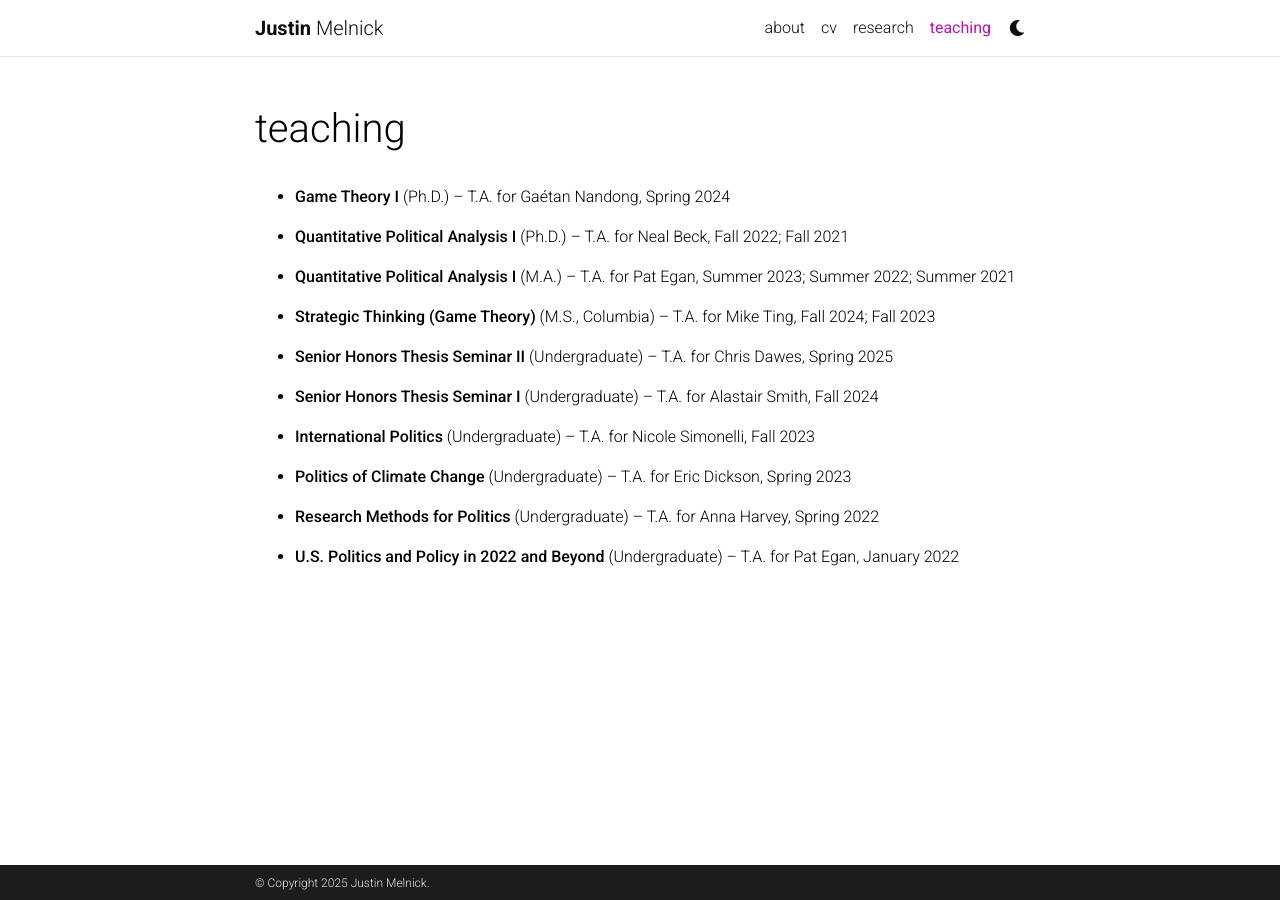
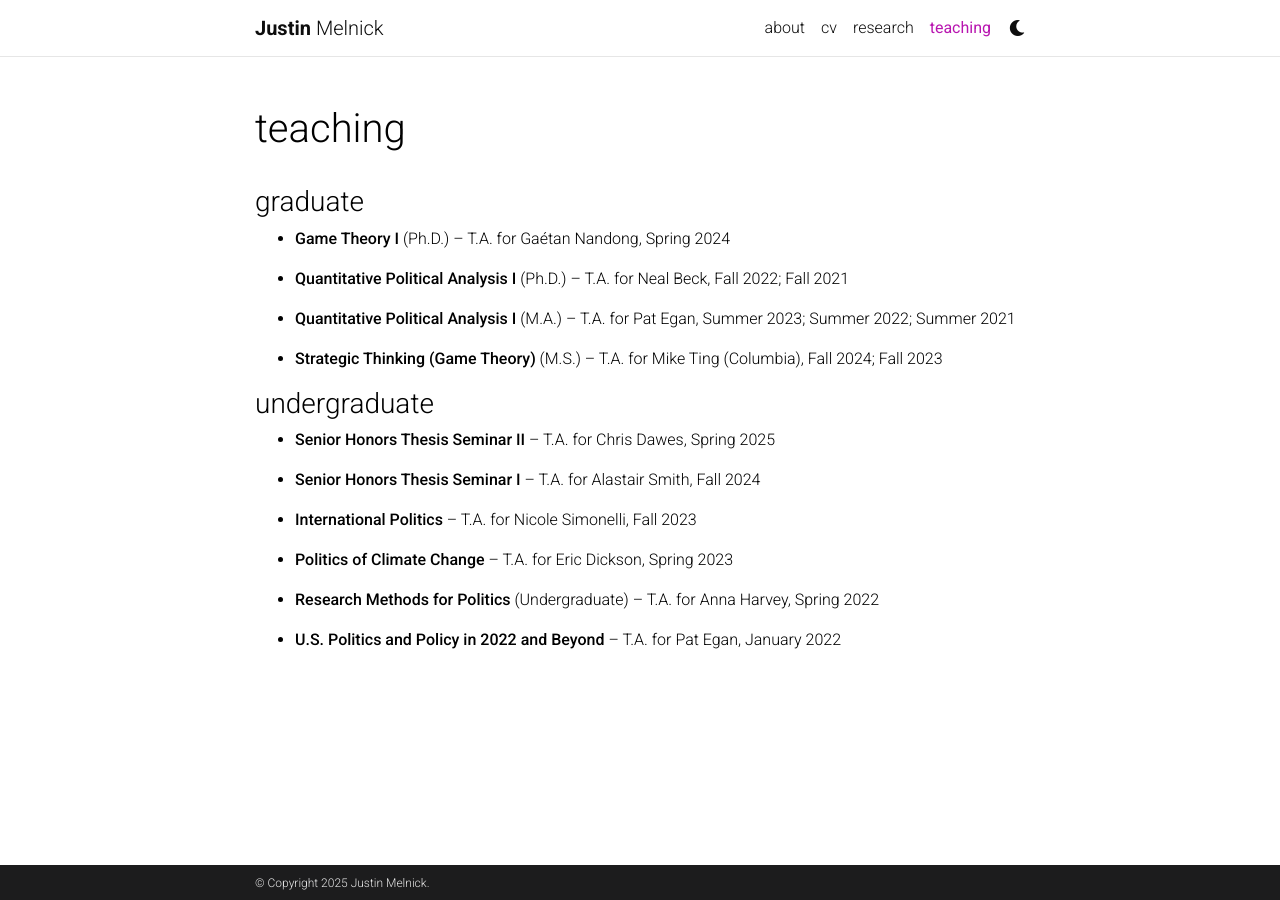
Before and after one commit to justinmelnick/justinmelnick.github.io, a Jekyll site: the page built from _pages/teaching.md, in a window 1280 px wide. Built offline with Jekyll 4.4.1, drawn with Linux system fonts in a browser that asks for light colours; comment, search, counter and statistics services are not loaded; a style sheet for code colours, icons or effects is not loaded.

Commit message:
Update teaching.md

```diff
--- a/_pages/teaching.md
+++ b/_pages/teaching.md
@@ -7,22 +7,26 @@ nav: true
 nav_order: 5
 ---
 
+<h3>graduate</h3>
+
 - **Game Theory I** (Ph.D.) -- T.A. for Gaétan Nandong, Spring 2024
 
 - **Quantitative Political Analysis I** (Ph.D.) -- T.A. for Neal Beck, Fall 2022; Fall 2021
 
 - **Quantitative Political Analysis I** (M.A.) -- T.A. for Pat Egan, Summer 2023; Summer 2022; Summer 2021
 
-- **Strategic Thinking (Game Theory)** (M.S., Columbia) -- T.A. for Mike Ting, Fall 2024; Fall 2023
+- **Strategic Thinking (Game Theory)** (M.S.) -- T.A. for Mike Ting (Columbia), Fall 2024; Fall 2023
 
-- **Senior Honors Thesis Seminar II** (Undergraduate) -- T.A. for Chris Dawes, Spring 2025
+<h3>undergraduate</h3>
 
-- **Senior Honors Thesis Seminar I** (Undergraduate) -- T.A. for Alastair Smith, Fall 2024
+- **Senior Honors Thesis Seminar II** -- T.A. for Chris Dawes, Spring 2025
 
-- **International Politics** (Undergraduate) -- T.A. for Nicole Simonelli, Fall 2023
+- **Senior Honors Thesis Seminar I** -- T.A. for Alastair Smith, Fall 2024
 
-- **Politics of Climate Change** (Undergraduate) -- T.A. for Eric Dickson, Spring 2023
+- **International Politics** -- T.A. for Nicole Simonelli, Fall 2023
+
+- **Politics of Climate Change** -- T.A. for Eric Dickson, Spring 2023
 
 - **Research Methods for Politics** (Undergraduate) -- T.A. for Anna Harvey, Spring 2022
 
-- **U.S. Politics and Policy in 2022 and Beyond** (Undergraduate) -- T.A. for Pat Egan, January 2022
+- **U.S. Politics and Policy in 2022 and Beyond** -- T.A. for Pat Egan, January 2022
```
